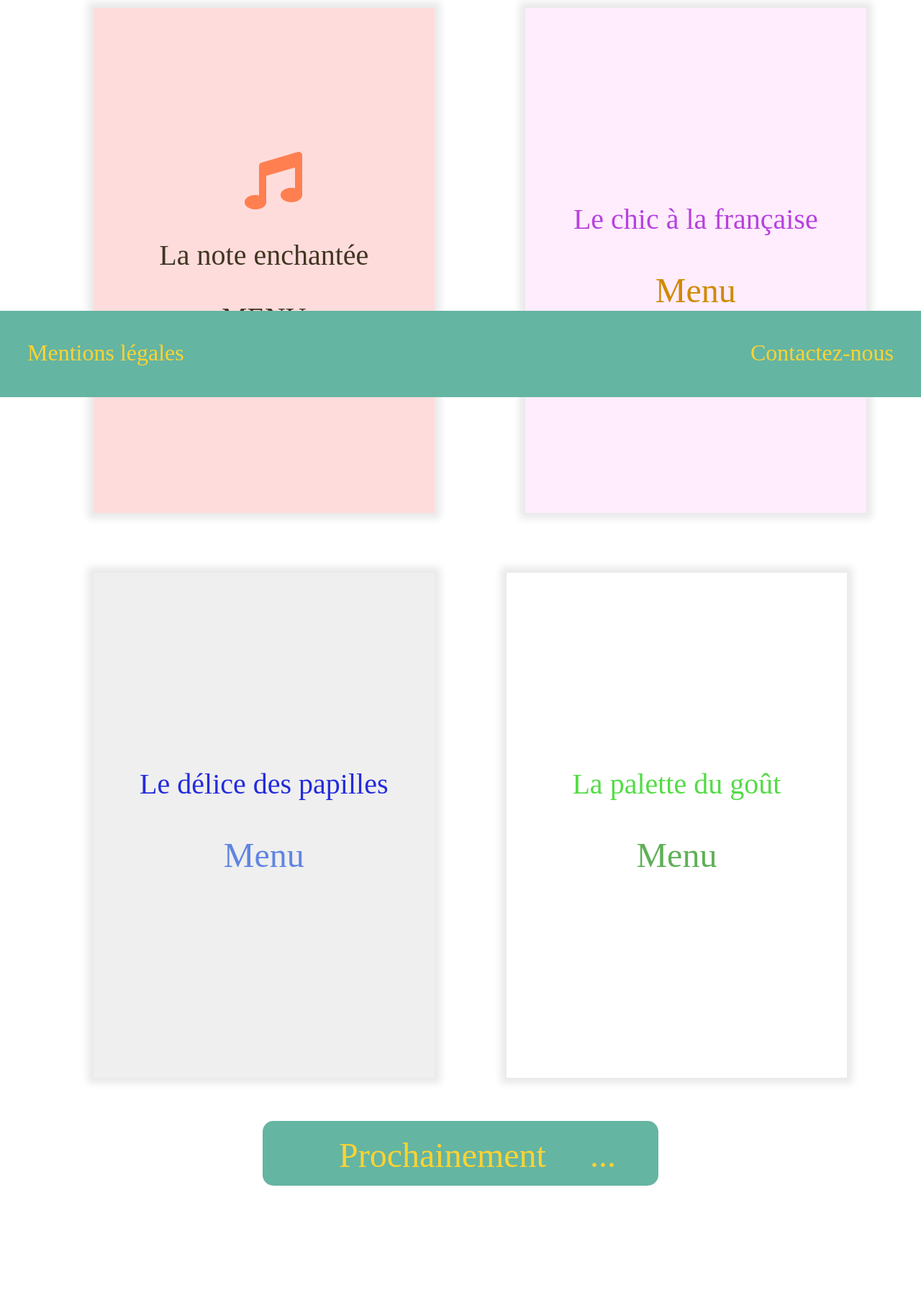
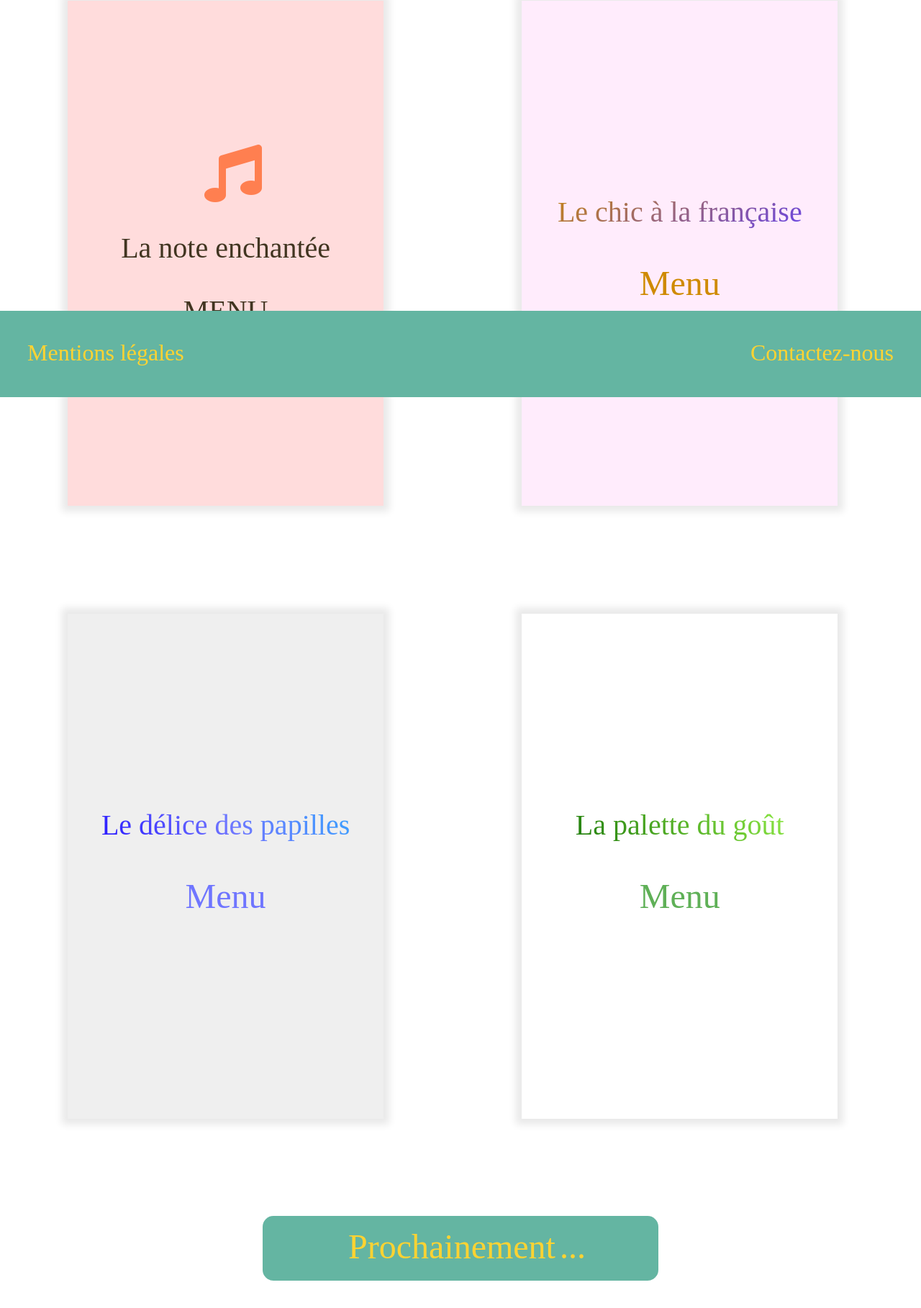
Before and after one commit to anao303/projetapp3, a plain HTML site: page index.html in a window 1280 px wide. Shown: the part 254-2072 px from the top of the page at 72% size. Before the commit the page ends 2007 px from the top, so only its background shows below. Drawn offline with Linux system fonts and the light colour scheme.

Commit message:
ajout des gradients, ajout d'animation, ajout de responsive, réctification css

```diff
--- a/index.html
+++ b/index.html
@@ -30,55 +30,52 @@
               </strong>
             </span>
           </header>
+            <main class=imagess>
 
-
-
-            <section class=imagess>
-
-            <a href="file:///Users/Tazi/Desktop/projet3/menu1.html">
+              <section class="row">
+                <div class="cell">
+                  <a href="menu1.html">
                     <div class="rest1">
                       <i class="fas fa-music fa-5x"></i>
                       <p class="trest1">La note enchantée</p>
                       <p class="tmenu1">MENU</p>
                     </div>
                   </a>
-
-
-            <a href="file:///Users/Tazi/Desktop/projet3/menu2.html">
+                </div>
+                <div class="cell">
+                  <a href="menu2.html">
                     <div class="rest2">
                       <p class="trest2">Le chic à la française</p>
                       <p class="tmenu2">Menu</p>
                     </div>
                   </a>
+                </div>
+              </section>
 
-
-            <a href="file:///Users/Tazi/Desktop/projet3/menu3.html">
+              <section class="row">
+                <div class="cell">
+                  <a href="menu3.html">
                     <div class="rest3">
                       <p class="trest3">Le délice des papilles</p>
                       <p class="tmenu3">Menu</p>
                     </div>
                   </a>
-
-
-            <a href="file:///Users/Tazi/Desktop/projet3/menu4.html">
+                </div>
+                <div class="cell">
+                  <a href="menu4.html">
                     <div class="rest4">
                       <p class="trest4">La palette du goût</p>
                       <p class="tmenu4">Menu</p>
                     </div>
                   </a>
-
-
+                </div>
               </section>
 
+              <section class="section5">
+                <p class="prochainement">Prochainement</p>
               <div class="loading"></div>
-
-
-           <section class="section5">
-            <p class="prochainement">Prochainement
-            </p>
               </section>
-
-
+            </main>
 
            <footer class="section6">
              <table>
--- a/projetapp3.css
+++ b/projetapp3.css
@@ -47,8 +47,9 @@ table p
 
 {
 	box-shadow: 0px 0px 10px 8px  #E9E9E9;
-	width: 496px;
 	height: 702px;
+	width: 70%;
+
 }
 
 a
@@ -61,19 +62,15 @@ a
 
 {
 	color: #FF7F50;
-	margin-left: 210px;
+	margin-left: 21px;
 	margin-top: 200px;
 }
 
 .rest1
 
 {
-	width: 37%;
-	margin-left: 130px;
-	margin-top: 85px;
 	background-color:  #FFDCDC;
 	display: inline-block;
-    position: absolute;
 }
 
 .trest1, .tmenu1
@@ -87,12 +84,8 @@ a
 .rest2
 
 {
-	width: 37%;
-	margin-left: 730px;
-	margin-top: 85px;
 	background-color:  #FFECFC;
 	display: inline-block;
-    position: absolute;
 }
 
 .trest2
@@ -100,8 +93,10 @@ a
 {
 	font-size: 2.5em;
 	text-align: center;
-	color:  #B642DE;
 	margin-top: 270px;
+	background: -webkit-linear-gradient(300deg, #CF8A00, #5E3DFF);
+	-webkit-background-clip: text;
+	-webkit-text-fill-color: transparent;
 }
 
 
@@ -116,9 +111,6 @@ a
 .rest3
 
 {
-	width: 37%;
-	margin-left: 130px;
-	margin-top: 870px;
 	background-color:  #EFEFEF;
 	display: inline-block;
 }
@@ -128,8 +120,10 @@ a
 {
 	font-size: 2.5em;
 	text-align: center;
-	color:  #232BDC;
 	margin-top: 270px;
+	background: -webkit-linear-gradient(400deg, #1600FF, #6F75FF, #2AACFF);
+	-webkit-background-clip: text;
+	-webkit-text-fill-color: transparent;
 }
 
 .tmenu3
@@ -137,18 +131,14 @@ a
 {
 	font-size: 3em;
 	text-align: center;
-	color:   #6085E1;
+	color:   #6F75FF;
 }
 
 .rest4
 
 {
-	width: 37%;
-	margin-left: 100px;
-	margin-top: 870px;
 	background-color:  #FFFFFF;
 	display: inline-block;
-	position: absolute;
 }
 
 .trest4
@@ -156,8 +146,10 @@ a
 {
 	font-size: 2.5em;
 	text-align: center;
-	color:   #52DC44;
 	margin-top: 270px;
+	background: -webkit-linear-gradient(400deg, #096600, #A5FF51);
+	-webkit-background-clip: text;
+	-webkit-text-fill-color: transparent;
 }
 
 .tmenu4
@@ -235,6 +227,8 @@ div .bordure3 .bordure4
 	margin-left: auto;
     margin-right: auto;
     margin-top: 60px;
+    margin-bottom: 200px;
+    text-align: center;
 }
 
 .prochainement
@@ -243,18 +237,17 @@ div .bordure3 .bordure4
     font-size: 3em;
 	text-align: center;
 	color:  #FED332;
-	padding-top: 20px;
-	padding-bottom: 120px;
-	margin-right: 50px;
+	display: inline-block;
+    margin: 0px;
+    padding: 0px;
+    margin-top: 15px;
 }
 
 .loading
 
 {
-	padding-left: 820px;
     width: 20px;
-    padding-top: 80px;
-    position: absolute;
+    display: inline-block;
     font-size: 3em;
     color: #FED332;
 }
@@ -263,19 +256,12 @@ div .bordure3 .bordure4
   overflow: hidden;
   display: inline-block;
   vertical-align: bottom;
-  -webkit-animation: ellipsis steps(2,end) 900ms infinite;
-  animation: ellipsis steps(2,end) 900ms infinite;
-  content: "..."; /* ascii code for the ellipsis character */
+  animation: ellipsis steps(6,end) 2s infinite;
+  content: "...";
   width: 0px;
 }
 
 @keyframes ellipsis {
-  to {
-    width: 80px;
-  }
-}
-
-@-webkit-keyframes ellipsis {
   to {
     width: 80px;
   }
@@ -388,9 +374,38 @@ div .bordure3 .bordure4
 	width: 100%;
 	font-size: 3em;
 	text-align: center;
-	color: black;
 	margin-top: 140px;
+	background: -webkit-linear-gradient(300deg, #CF8A00, #5E3DFF);
+	-webkit-background-clip: text;
+	-webkit-text-fill-color: transparent;
 }
+
+.menurestaurant3
+
+{
+	display: inline-block;
+	width: 100%;
+	font-size: 3em;
+	text-align: center;
+	margin-top: 140px;
+	background: -webkit-linear-gradient(400deg, #1600FF, #6F75FF, #2AACFF);
+	-webkit-background-clip: text;
+	-webkit-text-fill-color: transparent;
+}
+
+.menurestaurant4
+
+{
+	display: inline-block;
+	width: 100%;
+	font-size: 5.5em;
+	text-align: center;
+	margin-top: 140px;
+    background: -webkit-linear-gradient(400deg, #096600, #A5FF51);
+	-webkit-background-clip: text;
+	-webkit-text-fill-color: transparent;
+}
+
 
 .bordure1, .bordure2, .bordure3, .bordure4
 
@@ -415,6 +430,27 @@ div .bordure3 .bordure4
 
 {
 	margin-top: 70px;
+}
+
+.entree21
+
+{
+	margin-top: 70px;
+	color: #CF8A00;
+}
+
+.entree22
+
+{
+	margin-top: 70px;
+	color: #C986DC;
+}
+
+.entree23
+
+{
+	margin-top: 70px;
+	color: #5E3DFF;
 }
 
 .Tableau, .EPD
@@ -472,6 +508,7 @@ div .bordure3 .bordure4
 	margin-top: 40px;
     margin-left: 80px;
     text-align: left;
+    color: #5E3DFF;
 }
 
 .prix
@@ -529,3 +566,28 @@ div .bordure3 .bordure4
 	color: #FED332;
 	margin-top: 70px;
 }
+
+
+.row {
+	width: 100%;
+}
+
+.cell {
+	width: 49%;
+	display: inline-block;
+	text-align: center;
+	vertical-align: top;
+	margin: 75px 0px;
+}
+
+@media all and (max-width: 1024px) {
+	.cell {
+		width: 100%;
+	}
+}
+
+.rest1:hover p, .rest2:hover p, .rest3:hover p, .rest4:hover p,
+.rest1:hover i, .rest2:hover i, .rest3:hover i, .rest4:hover i {
+	transform: scale(1.5);
+	transition-duration: 2s;
+}
```
Also changed, not shown: menu2.html (+3 -3 lines), menu3.html (+1 -1 lines), menu4.html (+1 -1 lines). Lines whose indentation alone changed are shown as unchanged.
